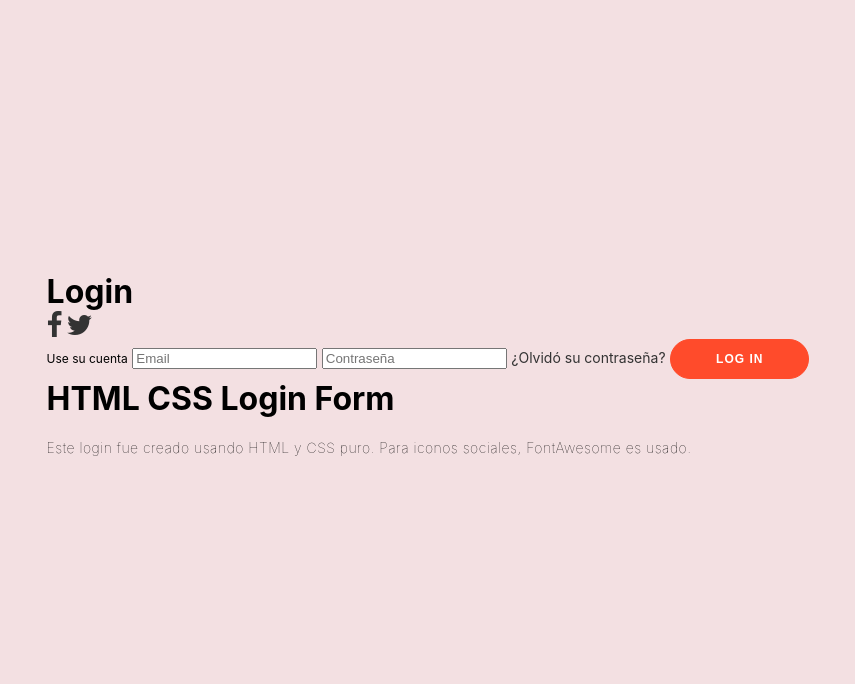
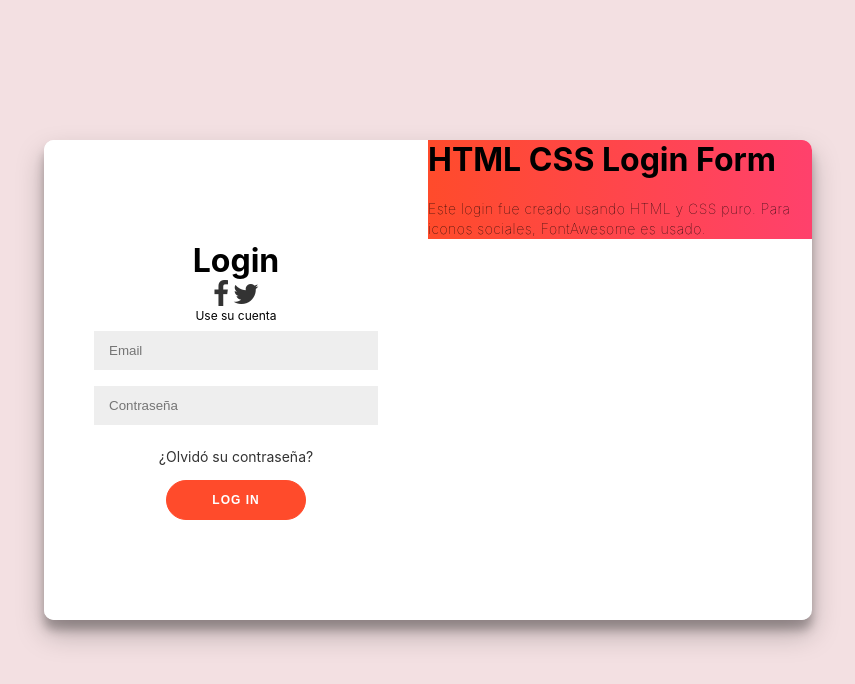
Before and after one commit to JuaniPucheta/TTADS, a plain HTML site: page CSS/ModeloLogin.html in a window 1280 px wide. Shown: the whole page, without its empty margins (212-1067 px from the left). Drawn offline with Linux system fonts and the light colour scheme.

Commit message:
coding css

```diff
--- a/CSS/ML.css
+++ b/CSS/ML.css
@@ -51,5 +51,60 @@ button {
 }
 
 form {
+    background-color: #ffffff;
+    display: flex;
+    align-items: center;
+    justify-content: center;
+    flex-direction: column;
+    padding: 0 50px;
+    height: 100%;
+    text-align: center;
+}
 
+input {
+    background-color: #eee;
+    border: none;
+    padding: 12px 15px;
+    margin: 8px 0;
+    width: 100%;
 }
+
+.container{
+    background-color: #fff;
+    border-radius: 10px;
+    box-shadow: 0 14px 28px rgba(0,0,0,0.25), 0 10px 10px rgba(0,0,0,0.25);
+    position: relative;
+    overflow: hidden;
+    width: 768px;
+    max-width: 100%;
+    min-height: 480px;
+}
+
+.form-container {
+    position: absolute;
+    top: 0;
+    height: 100%;
+}
+
+.log-in-container {
+    left: 0;
+    width: 50%;
+    z-index: 2;
+}
+
+.overlay-container {
+    position: absolute;
+    top: 0;
+    left: 50%;
+    width: 50%;
+    height: 100%;
+}
+
+.overlay {
+    background: #ff416c;
+    background: -webkit-linear-gradient(to right, #ff4b2b, #ff416c);
+    background: linear-gradient(to right, #ff4b2b, #ff416c);
+    background-repeat: no-repeat;
+    background-size: cover;
+    background-position: 0 0;
+}
```
